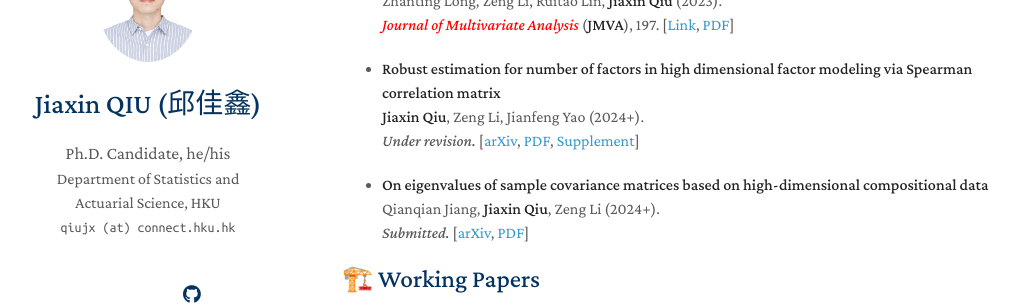
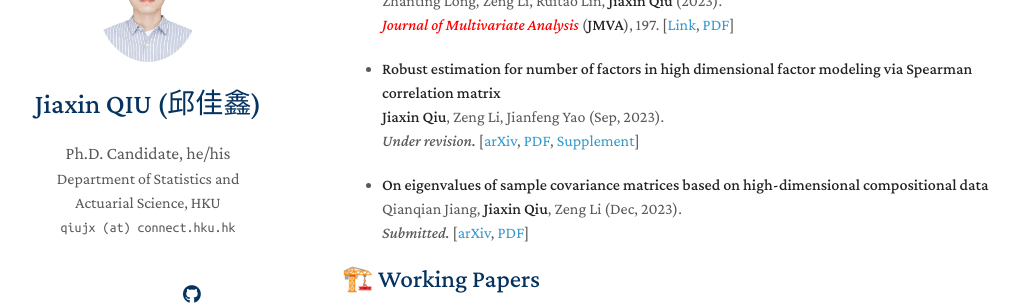
Before and after one commit to jxqiu77/jxqiu77.github.io, a Jekyll site: the page built from index.md, in a window 1280 px wide and 900 px high, scrolled down 464 px. Shown: the part 152-459 px from the top of the window, without its empty margins (128-1147 px from the left). Built offline with Jekyll 4.4.1, drawn with Linux system fonts in a browser that asks for light colours; nearby versions of some CDN libraries; a style sheet for code colours, icons or effects is not loaded; our own code applies the rules of GitHub Pages for plain Markdown files.

Commit message:
change: time for Spearman paper & CODA paper

```diff
--- a/index.md
+++ b/index.md
@@ -28,11 +28,11 @@ I am a fourth-year PhD student in statistics at HKU and SUSTech (joint program),
   <span style="color:red">*Journal of Multivariate Analysis*</span> (**JMVA**), 197. [[Link](https://doi.org/10.1016/j.jmva.2023.105205), [PDF](/assets/files/papers/2023-JMVA.pdf)]
 
 - **Robust estimation for number of factors in high dimensional factor modeling via Spearman correlation matrix**\
-  **Jiaxin Qiu**, Zeng Li, Jianfeng Yao (2024+).\
+  **Jiaxin Qiu**, Zeng Li, Jianfeng Yao (Sep, 2023).\
   *Under revision.* [[arXiv](https://arxiv.org/abs/2309.00870), [PDF](/assets/files/papers/2023-Spearman-main.pdf), [Supplement](/assets/files/papers/2023-Spearman-supp.pdf)]
 
 - **On eigenvalues of sample covariance matrices based on high-dimensional compositional data**\
-  Qianqian Jiang, **Jiaxin Qiu**, Zeng Li (2024+).\
+  Qianqian Jiang, **Jiaxin Qiu**, Zeng Li (Dec, 2023).\
   *Submitted.* [[arXiv](https://arxiv.org/abs/2312.14420), [PDF](/assets/files/papers/2023-CoDA.pdf)]
 
 ## 🏗️ Working Papers
```
